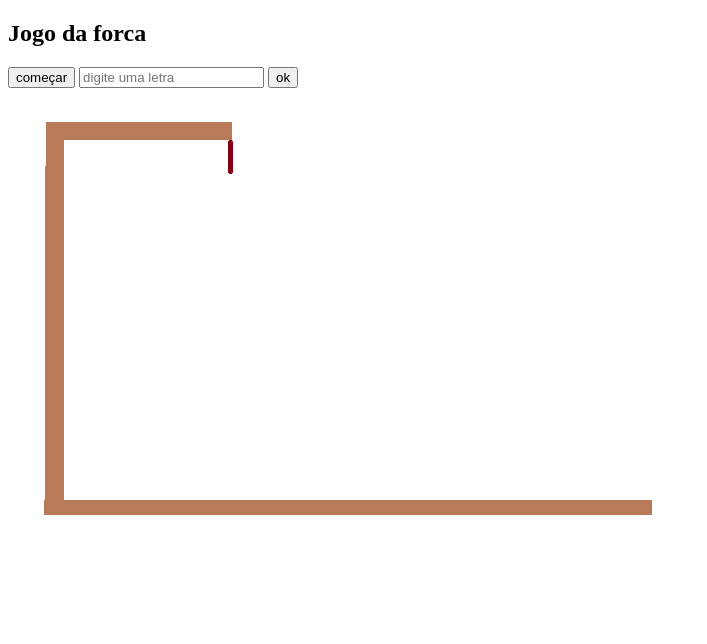
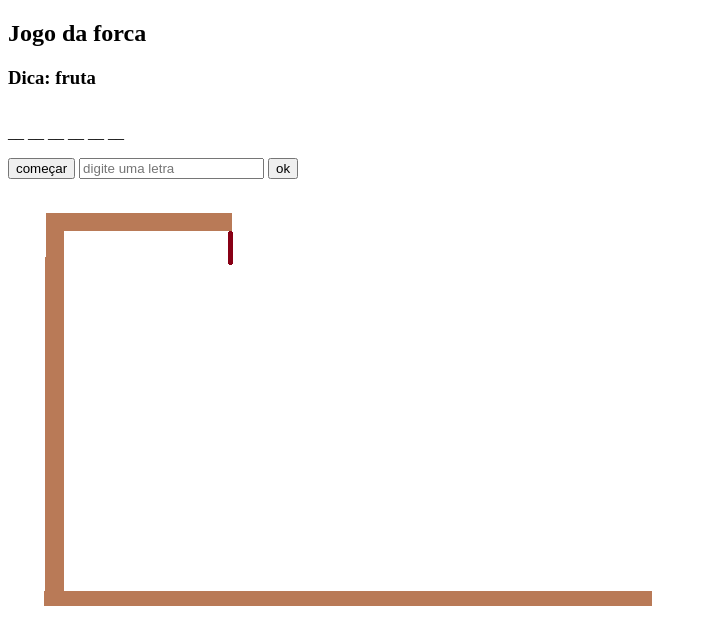
Before and after one commit to camilasales/trabalhoJogoForca, a plain HTML site: page index.html in a window 1280 px wide. Both pictures are taken after a click on the button "começar". Shown: the whole page, without its empty margins (0-707 px from the left). Drawn offline with Linux system fonts and the light colour scheme.

Commit message:
Adicionar funcao de inserir tracos

```diff
--- a/index.html
+++ b/index.html
@@ -13,19 +13,20 @@
         <h1>Jogo da forca</h1>
         <div>
             <h3></h3>
-            <p id="letra0"></p>
-            <p id="letra1"></p>
-            <p id="letra2" ></p>
-            <p id="letra3"></p>
-            <p id="letra4"></p>
-            <p id="letra5"></p>
+            <p class="letra">-</p>
+            <p class="letra">-</p>
+            <p class="letra">-</p>
+            <p class="letra">-</p>
+            <p class="letra">-</p>
+            <p class="letra">-</p>
+            <p class="letra">=</p>
         </div>
     </section>
 
     <section>
-        <input class='botao_comecar' type="button" value="começar">
-        <input class='digito_letra' type="text" placeholder="digite uma letra">
-        <input class='botao_ok' type="button" value="ok">
+        <input id='botao_comecar' type="button" value="começar">
+        <input id='digito_letra' type="text" placeholder="digite uma letra">
+        <input id='botao_ok' type="button" value="ok">
     </section>
     <aside>
         <img src="forca.png" alt="">
--- a/script.js
+++ b/script.js
@@ -1,37 +1,46 @@
 let palavras = {frutas:['BANANA', 'MURICI', 'CEREJA', 'UVA'], dica: 'fruta'};
 let palavraSeparada = [];
-let botaoComecar = document.querySelector(".botao_comecar");
+let botaoComecar = document.querySelector("#botao_comecar");
 let dicaH3 = document.querySelector("h3");
-let digitoLetra = document.querySelector(".digito_letra");
-let botao_ok = document.querySelector(".botao_ok");
+let digitoLetra = document.querySelector("#digito_letra");
+let botao_ok = document.querySelector("#botao_ok");
+let paragrafos = document.querySelectorAll(".letra");
 
+for(let i=0; i<7; i++){
+    paragrafos[i].innerHTML="";
+    paragrafos[i].style.display="none";
+}
 
 function sortearPalavra(){
-    let qtde = palavras.frutas.length-1;
-    let sorteio = Math.floor(Math.random()*qtde);
+    let tamanhoPalavra = palavras.frutas.length;
+    let sorteio = Math.floor(Math.random()*tamanhoPalavra);
     let palavraSorteada = palavras.frutas[sorteio];
     return palavraSorteada;
 }
 
 function separarPalavra(){
+    palavraSeparada = [];
+    sortearPalavra();
     palavraSeparada = sortearPalavra().split("");
     return palavraSeparada;
 }
 
-// function tracos(t){
-//     let paragrafos = document.querySelectorAll("p").style.display="none";
-//     paragrafos.innerHTML = "";
-//     for (let i=0; i<t; i++){
-//         paragrafos = document.querySelector("#letra"+i).style.display="inline-block";
-//     }
-// }
+function tracos(t){
+    for(let i=0; i<7; i++){
+        paragrafos[i].innerHTML="";
+        paragrafos[i].style.display="none";
+    }
 
-function jogar(){
-    let traco;
+    for (let i=0; i<t; i++){
+        paragrafos[i].style.display="inline-block";
+        paragrafos[i].innerHTML="__";
+    }
+}
+
+function ok(){
     let repeticaoLetra;
     let letra = digitoLetra.value;
-    digitoLetra.value="";
-    pesquisa=palavraSeparada.match(letra);
+    let pesquisa = palavraSeparada.match(letra);
     while(pesquisa!=null){
         repeticaoLetra = palavra.search(letra);
         traco = document.querySelector("p"+repeticaoLetra).value=letra;
@@ -40,13 +49,11 @@ function jogar(){
 
 function comecar(){
     sortearPalavra();
-    separarPalavra()
-    let sep = palavraSeparada.length;
-    tracos(sep);
+    separarPalavra();
+    let traco = palavraSeparada.length;
+    tracos(traco);
+    console.log(traco);
     dicaH3.innerHTML="Dica: " + palavras.dica;
-    let tracos = sortearPalavra().split("__ ");
-    console.log(tracos);
-
 
 }
 botaoComecar.onclick = comecar;
--- a/style.css
+++ b/style.css
@@ -1,4 +1,7 @@
 h5{
     display: flex
 
+
 }
+.letra{
+}
```
